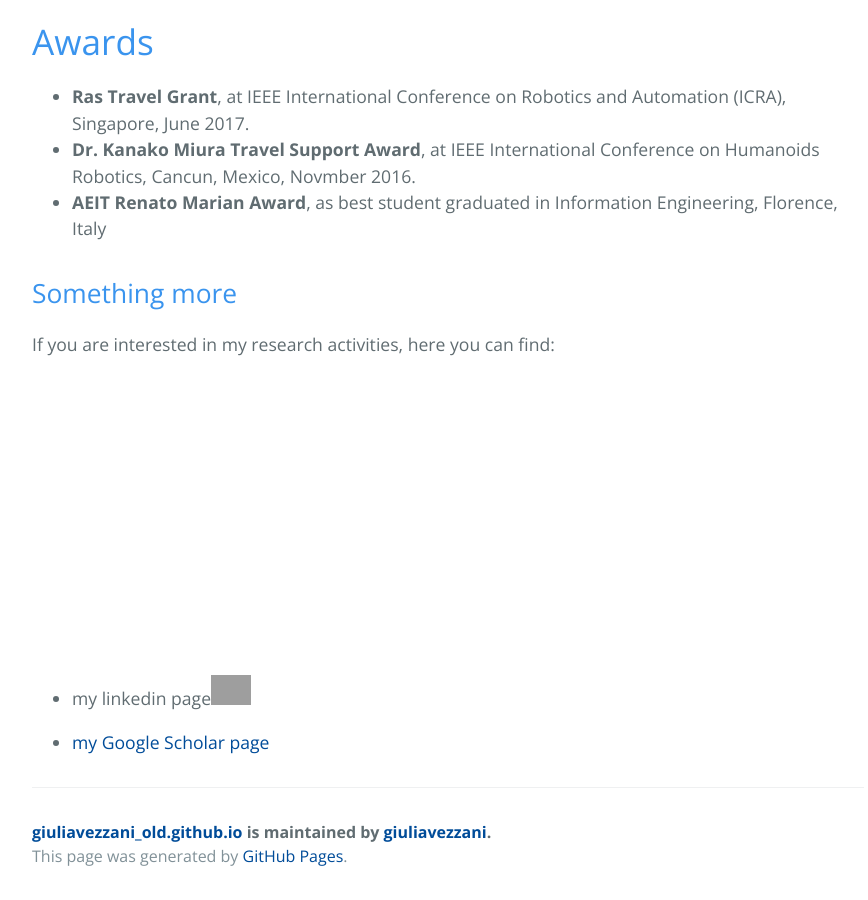
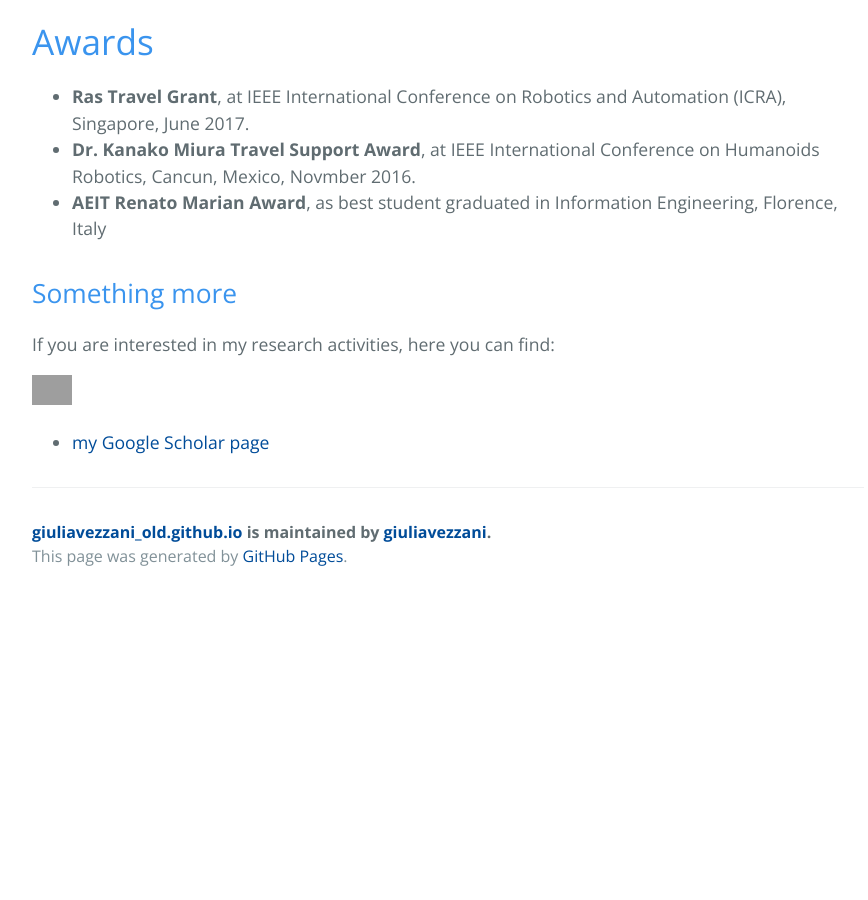
Before and after one commit to giuliavezzani/giuliavezzani_old.github.io, a Jekyll site: the page built from index.md, in a window 1280 px wide and 900 px high, scrolled down 2115 px. Shown: the whole window, without its empty margins (192-1060 px from the left). Built offline with Jekyll 4.4.1, drawn with Linux system fonts in a browser that asks for light colours; our own code applies the rules of GitHub Pages for plain Markdown files; after the commit the page ends 2715 px from its top, so only the background shows below that; grey boxes are pictures that could not be loaded.

Commit message:
Update index.md

```diff
--- a/index.md
+++ b/index.md
@@ -107,6 +107,6 @@
 ## Something more
 If you are interested in my research activities, here you can find:
 
-- my linkedin page[<img style="margin-top:300px" src="https://raw.githubusercontent.com/giuliavezzani/giuliavezzani.github.io/master/files/linkedin.png" width="40">](https://it.linkedin.com/in/giuliavezzani)
+[<img src="https://raw.githubusercontent.com/giuliavezzani/giuliavezzani.github.io/master/files/linkedin.png" width="40">](https://it.linkedin.com/in/giuliavezzani)
 
 - [my Google Scholar page](https://scholar.google.it/citations?user=Zlpuln8AAAAJ&hl=it)
```
